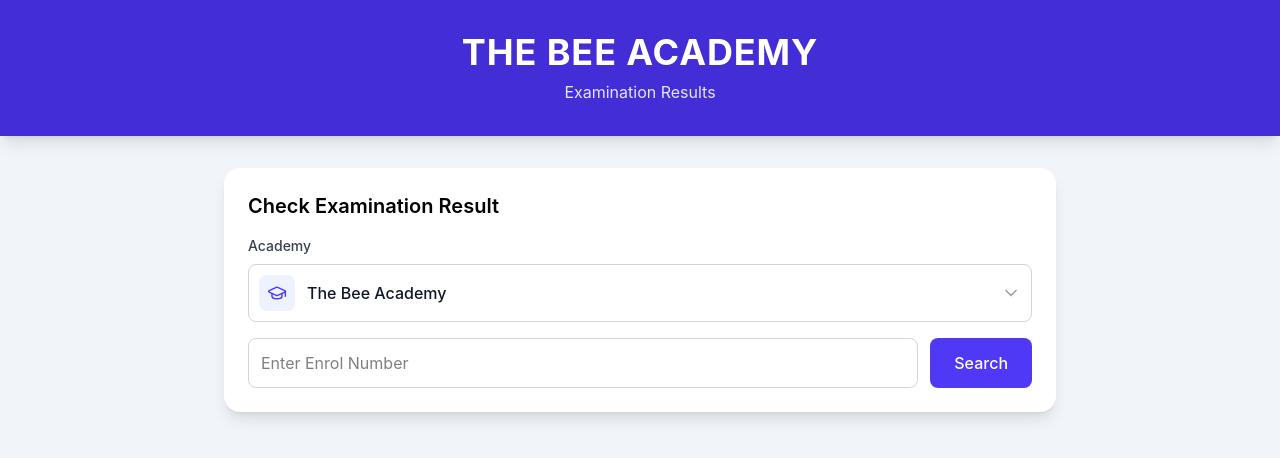
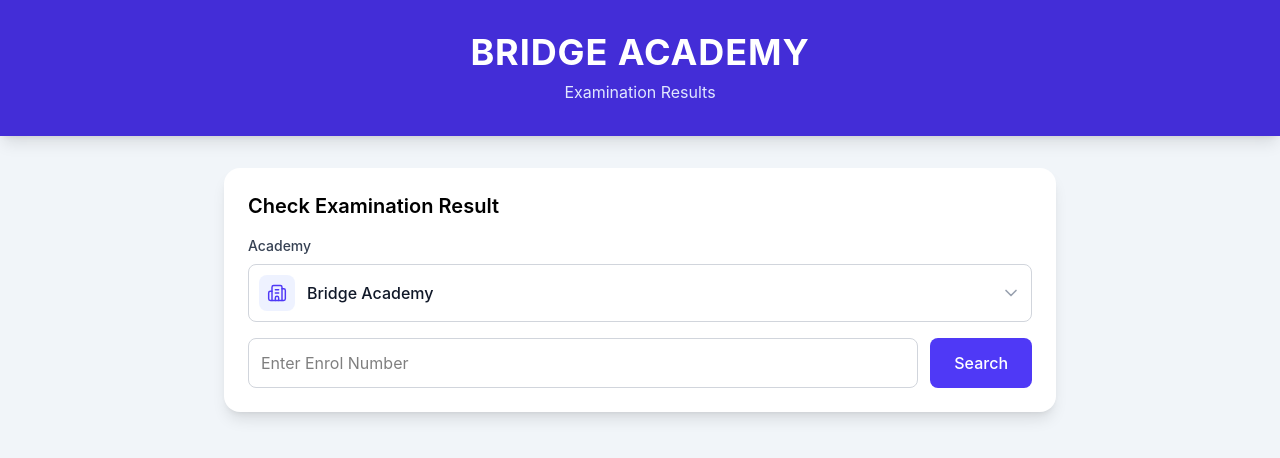
Before and after one commit to ajmalmt0607/result-portal, a React (Vite) app: page / in a window 1280 px wide. Shown: the top 458 px of the page. Built offline with nearby package versions, Linux system fonts and the light colour scheme.

Commit message:
Refactor API_URLS and ACADEMIES structure; update default academy to Bridge Academy

```diff
--- a/src/App.jsx
+++ b/src/App.jsx
@@ -1,9 +1,9 @@
 import { useEffect, useRef, useState } from "react";
 import {
-  // Building2,
+  Building2,
   Check,
   ChevronDown,
-  GraduationCap,
+  // GraduationCap,
   Loader2,
   Shirt,
 } from "lucide-react";
@@ -15,11 +15,11 @@ import {
 
 const API_URLS = {
 
-  bee:
-    "https://script.google.com/macros/s/AKfycbxcgAWOqVfqE55JvhRBe_uUgfhvvuOtkbRsn0wUgWS9pHBR2qHryz48lo2S9dKlD8AF/exec",
+  // bee:
+  //   "https://script.google.com/macros/s/AKfycbxcgAWOqVfqE55JvhRBe_uUgfhvvuOtkbRsn0wUgWS9pHBR2qHryz48lo2S9dKlD8AF/exec",
 
-  // bridge:
-  //   "https://script.google.com/macros/s/AKfycby9i5fnrZNhXJdOd7FZ1nzUaLoPkzRuoolJfZmfOTg5u5UB7ZSvPFICvRupHPN78hzd/exec"
+  bridge:
+    "https://script.google.com/macros/s/AKfycbxcgAWOqVfqE55JvhRBe_uUgfhvvuOtkbRsn0wUgWS9pHBR2qHryz48lo2S9dKlD8AF/exec"
 
 };
 
@@ -30,17 +30,17 @@ const API_URLS = {
 
 const ACADEMIES = [
 
+  // {
+  //   id: "bee",
+  //   name: "The Bee Academy",
+  //   icon: GraduationCap,
+  // },
+
   {
-    id: "bee",
-    name: "The Bee Academy",
-    icon: GraduationCap,
+    id: "bridge",
+    name: "Bridge Academy",
+    icon: Building2,
   },
-
-  // {
-  //   id: "bridge",
-  //   name: "Bridge Academy",
-  //   icon: Building2,
-  // },
 
 ];
 
@@ -48,7 +48,7 @@ const ACADEMIES = [
 export default function App() {
 
   const [academy, setAcademy] =
-    useState("bee");
+    useState("bridge");
 
 
   const [enrolNo, setEnrolNo] =
```
